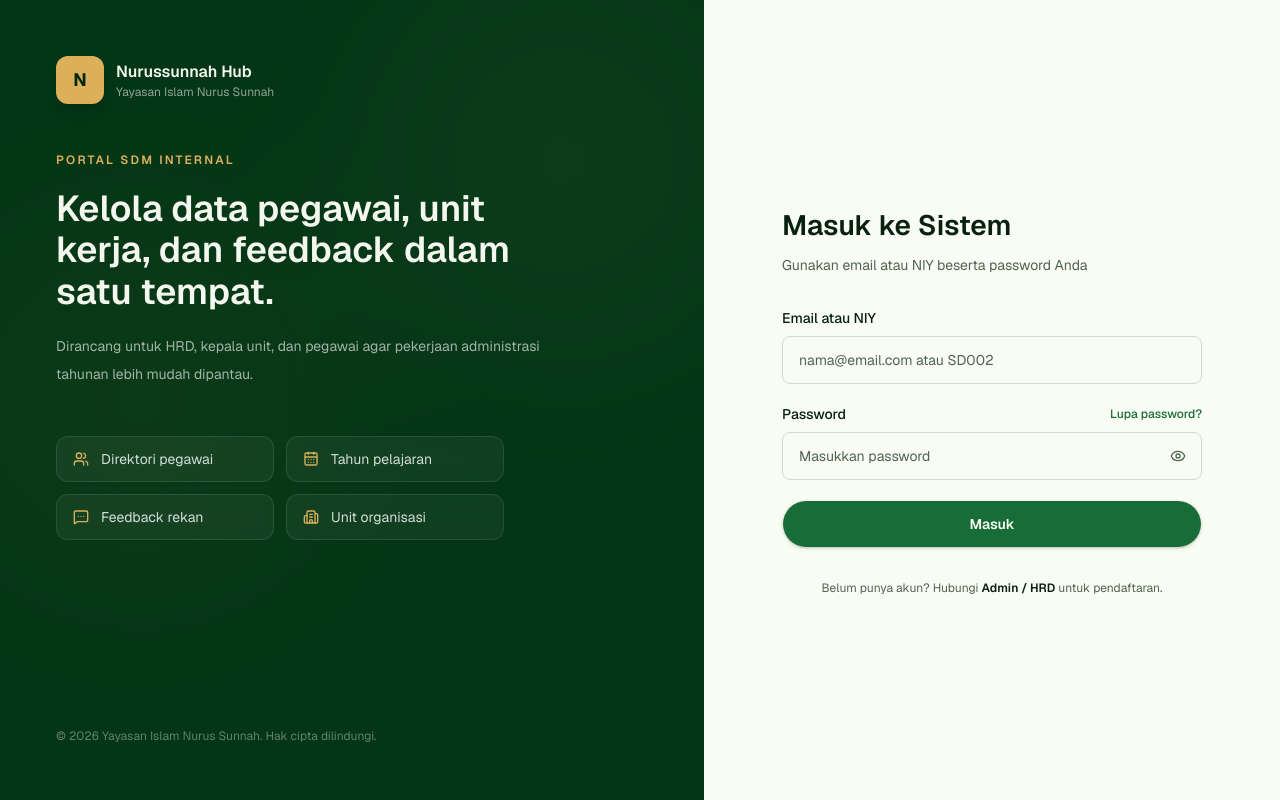
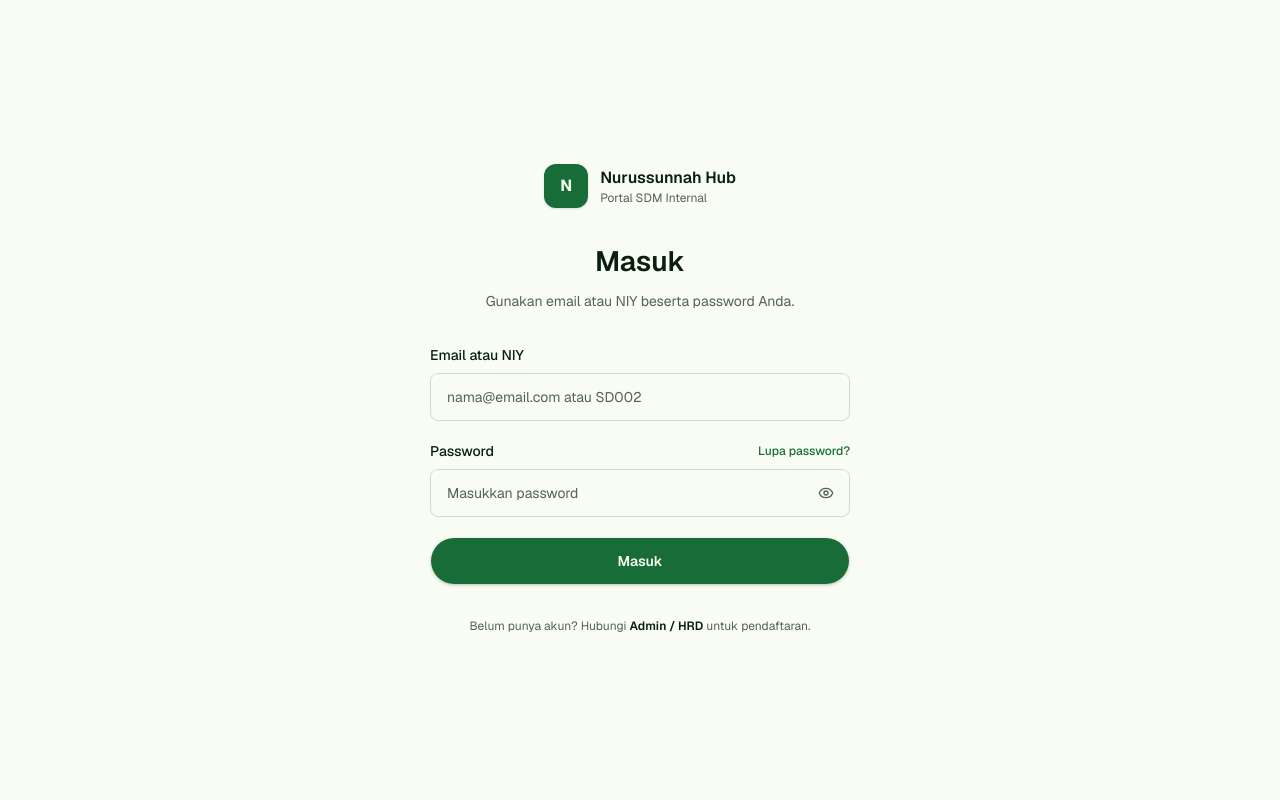
Before and after one commit to yasirabd/nurussunnah-hub, a Next.js app: page /auth/login in a window 1280 px wide. Built offline with nearby package versions, Linux system fonts and the light colour scheme.

Commit message:
feat: simplify login page

```diff
--- a/src/app/auth/layout.tsx
+++ b/src/app/auth/layout.tsx
@@ -1,79 +1,11 @@
-import { Building2, CalendarDays, MessageSquareMore, Users } from "lucide-react";
-
 export default function AuthLayout({
   children,
 }: {
   children: React.ReactNode;
 }) {
   return (
-    <div className="grid min-h-screen lg:grid-cols-[1.1fr_0.9fr]">
-      {/* Left panel — MD3 hero */}
-      <div className="relative hidden overflow-hidden bg-sidebar text-sidebar-foreground lg:flex lg:flex-col lg:justify-between lg:p-14">
-        {/* Subtle background pattern */}
-        <div className="pointer-events-none absolute inset-0 opacity-[0.04]"
-          style={{
-            backgroundImage:
-              "radial-gradient(circle at 20% 50%, var(--sidebar-primary) 0%, transparent 50%), radial-gradient(circle at 80% 20%, var(--accent) 0%, transparent 40%)",
-          }}
-        />
-
-        <div className="relative space-y-12">
-          {/* Logo */}
-          <div className="flex items-center gap-3">
-            <div className="flex h-12 w-12 items-center justify-center rounded-[var(--radius-md)] bg-sidebar-primary shadow-lg">
-              <span className="text-lg font-bold text-sidebar-primary-foreground">N</span>
-            </div>
-            <div>
-              <p className="text-base font-semibold tracking-normal">Nurussunnah Hub</p>
-              <p className="text-xs text-white/55">Yayasan Islam Nurus Sunnah</p>
-            </div>
-          </div>
-
-          {/* Headline */}
-          <div className="max-w-lg space-y-5">
-            <p className="text-xs font-semibold uppercase tracking-[0.18em] text-sidebar-primary">
-              Portal SDM Internal
-            </p>
-            <h1 className="text-4xl font-semibold leading-[1.15] tracking-normal">
-              Kelola data pegawai, unit kerja, dan feedback dalam satu tempat.
-            </h1>
-            <p className="text-sm leading-7 text-white/62">
-              Dirancang untuk HRD, kepala unit, dan pegawai agar pekerjaan
-              administrasi tahunan lebih mudah dipantau.
-            </p>
-          </div>
-
-          {/* Feature chips */}
-          <div className="grid max-w-md grid-cols-2 gap-3">
-            {[
-              { icon: Users, label: "Direktori pegawai" },
-              { icon: CalendarDays, label: "Tahun pelajaran" },
-              { icon: MessageSquareMore, label: "Feedback rekan" },
-              { icon: Building2, label: "Unit organisasi" },
-            ].map((item) => {
-              const Icon = item.icon;
-              return (
-                <div
-                  key={item.label}
-                  className="flex items-center gap-3 rounded-[var(--radius-md)] border border-white/10 bg-white/[0.05] px-4 py-3 backdrop-blur-sm"
-                >
-                  <Icon className="h-4 w-4 text-sidebar-primary" />
-                  <span className="text-sm text-white/82">{item.label}</span>
-                </div>
-              );
-            })}
-          </div>
-        </div>
-
-        <p className="relative text-xs text-white/38">
-          &copy; {new Date().getFullYear()} Yayasan Islam Nurus Sunnah. Hak cipta dilindungi.
-        </p>
-      </div>
-
-      {/* Right panel — form */}
-      <div className="flex items-center justify-center bg-background px-6 py-12 sm:px-10">
-        <div className="w-full max-w-[420px]">{children}</div>
-      </div>
-    </div>
+    <main className="flex min-h-screen items-center justify-center bg-background px-6 py-10 sm:px-8">
+      <div className="w-full max-w-[420px]">{children}</div>
+    </main>
   );
 }
--- a/src/app/auth/login/page.tsx
+++ b/src/app/auth/login/page.tsx
@@ -87,25 +87,25 @@ export default function LoginPage() {
 
   return (
     <div className="space-y-8">
-      {/* Mobile brand */}
-      <div className="flex items-center gap-3 lg:hidden">
-        <div className="flex h-10 w-10 items-center justify-center rounded-[var(--radius-md)] bg-primary shadow-sm">
-          <span className="text-sm font-bold text-primary-foreground">N</span>
+      <div className="flex items-center justify-center gap-3">
+        <div className="flex h-11 w-11 items-center justify-center rounded-[var(--radius-md)] bg-primary shadow-sm">
+          <span className="text-base font-bold text-primary-foreground">N</span>
         </div>
-        <span className="font-semibold text-base">Nurussunnah Hub</span>
+        <div className="min-w-0">
+          <p className="text-base font-semibold text-foreground">Nurussunnah Hub</p>
+          <p className="text-xs text-muted-foreground">Portal SDM Internal</p>
+        </div>
       </div>
 
-      {/* Header */}
-      <div className="space-y-2">
+      <div className="space-y-2 text-center">
         <h1 className="text-[28px] font-semibold tracking-normal text-foreground">
-          Masuk ke Sistem
+          Masuk
         </h1>
-        <p className="text-sm text-muted-foreground leading-relaxed">
-          Gunakan email atau NIY beserta password Anda
+        <p className="text-sm leading-relaxed text-muted-foreground">
+          Gunakan email atau NIY beserta password Anda.
         </p>
       </div>
 
-      {/* Form */}
       <Form {...form}>
         <form onSubmit={form.handleSubmit(onSubmit)} className="space-y-5">
           <FormField
@@ -134,11 +134,11 @@ export default function LoginPage() {
             name="password"
             render={({ field }) => (
               <FormItem>
-                <div className="flex items-center justify-between">
+                <div className="flex items-center justify-between gap-4">
                   <FormLabel className="text-sm font-medium">Password</FormLabel>
                   <Link
                     href="/auth/forgot-password"
-                    className="text-xs font-medium text-primary hover:underline"
+                    className="shrink-0 text-xs font-medium text-primary hover:underline"
                   >
                     Lupa password?
                   </Link>
@@ -156,9 +156,10 @@ export default function LoginPage() {
                     />
                     <button
                       type="button"
-                      className="absolute right-4 top-1/2 -translate-y-1/2 text-muted-foreground hover:text-foreground transition-colors"
+                      aria-label={showPassword ? "Sembunyikan password" : "Tampilkan password"}
+                      className="absolute right-4 top-1/2 -translate-y-1/2 text-muted-foreground transition-colors hover:text-foreground disabled:pointer-events-none disabled:opacity-50"
                       onClick={() => setShowPassword(!showPassword)}
-                      tabIndex={-1}
+                      disabled={isLoading}
                     >
                       {showPassword ? (
                         <EyeOff className="h-4 w-4" />
@@ -185,7 +186,7 @@ export default function LoginPage() {
         </form>
       </Form>
 
-      <p className="text-center text-xs text-muted-foreground">
+      <p className="text-center text-xs leading-relaxed text-muted-foreground">
         Belum punya akun? Hubungi{" "}
         <span className="font-semibold text-foreground">Admin / HRD</span> untuk pendaftaran.
       </p>
```
Also changed, not shown: 1 other file (tests, documents, lock files or other folders).
